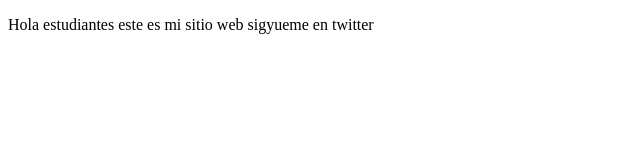
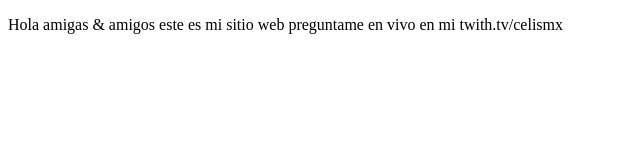
Before and after one commit to ricardomarin97/proyectoDemoCursoPrework, a plain HTML site: page index.html in a window 1280 px wide. Shown: the whole page, without its empty margins (0-640 px from the left). Drawn offline with Linux system fonts and the light colour scheme.

Commit message:
cambios agregamos sitio en twitch

```diff
--- a/index.html
+++ b/index.html
@@ -8,8 +8,7 @@
 </head>
 <body>
     <p>
-        Hola estudiantes este es mi sitio web
-        sigyueme en twitter
+        Hola amigas & amigos este es mi sitio web preguntame en vivo en mi twith.tv/celismx
     </p>
 </body>
 </html>
```
